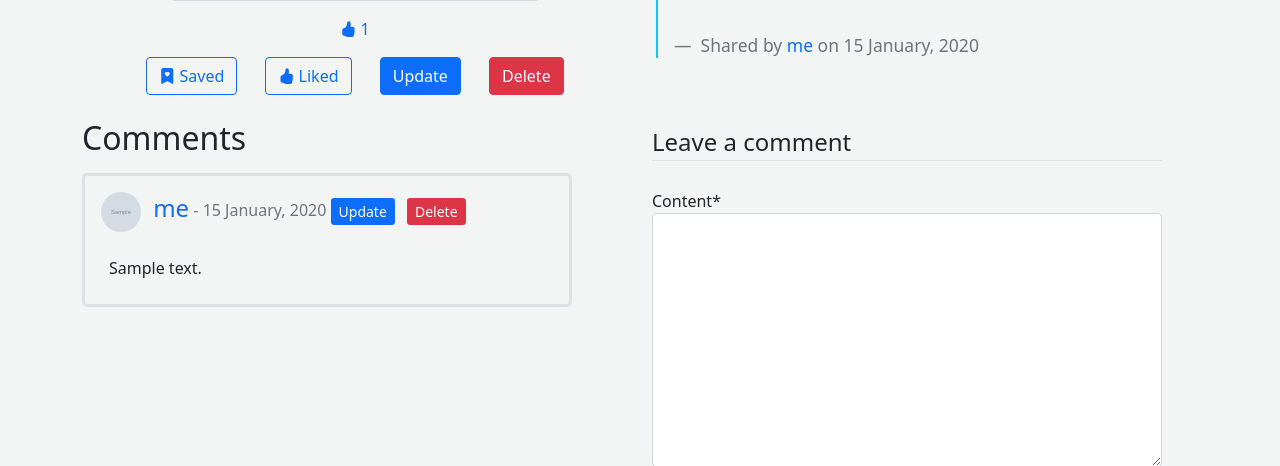
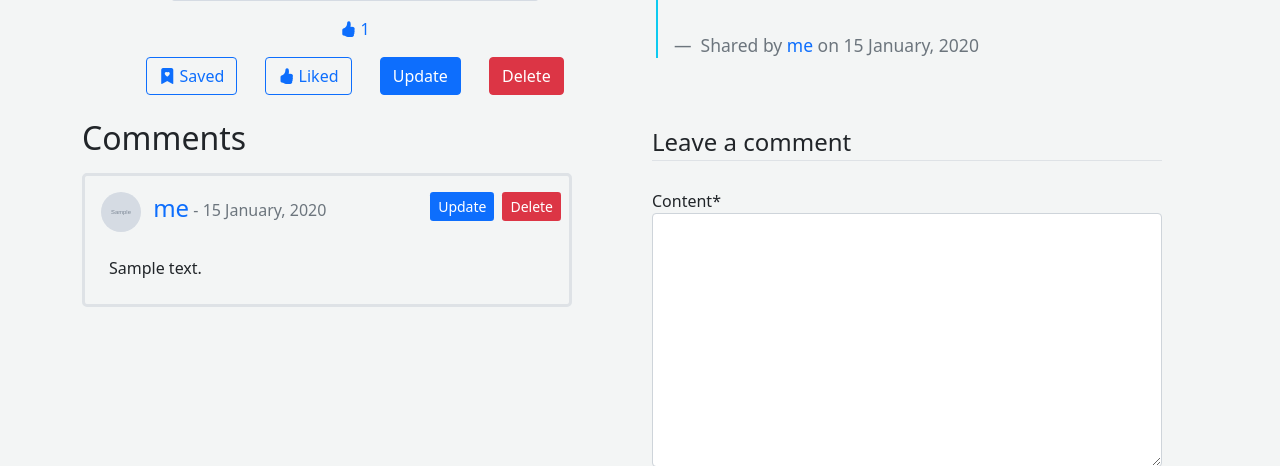
Before and after one commit to AntoanStefanov/library, a Django app: a page that uses books/templates/books/comments.html in a window 1280 px wide. Shown: the part 381-847 px from the top of the page. Run offline with Django 4.2, Linux system fonts and the light colour scheme; a user stored in the database is signed in; tables that the repository leaves empty hold one stand-in row (values such as "Sample post"); grey boxes marked "Sample" are stand-in pictures; some libraries are stand-ins or nearby versions.

Commit message:
bootstrap

```diff
--- a/books/templates/books/comments.html
+++ b/books/templates/books/comments.html
@@ -18,8 +18,8 @@
           <!-- https://docs.djangoproject.com/en/4.0/ref/templates/builtins/#date -->
           <span class="text-secondary">- {{ comment.date_posted|date:'d F, Y' }}</span>
           {% if user == comment.posted_by or user.is_superuser %}
-            <a class='btn-sm btn-primary me-2' href="{% url 'books_comment_update' pk=object.id slug=object.slug id=comment.id %}">Update</a>
-            <a class='btn-sm btn-danger' href="{% url 'books_comment_delete' pk=object.id slug=object.slug id=comment.id %}">Delete</a>
+            <a class='btn-sm btn-danger float-end mt-2' href="{% url 'books_comment_delete' pk=object.id slug=object.slug id=comment.id %}">Delete</a>
+            <a class='btn-sm btn-primary me-2 float-end mt-2' href="{% url 'books_comment_update' pk=object.id slug=object.slug id=comment.id %}">Update</a>
           {% endif %}
           <br>
           <p class="m-3">{{ comment.content }}</p>
--- a/books/views.py
+++ b/books/views.py
@@ -269,6 +269,8 @@ class BookDetailsView(FormMixin, DetailView):
             Get back to the current book details page.
         """
         if not self.kwargs.get('id'):
+            # if id not in kwargs, that means the comment is creating, which means it needs creator and book,
+            # if id is in kwargs, there is already posted_by and book, no need to change them,
             form.instance.posted_by = self.request.user
             form.instance.book = self.object
         form.save()
--- a/website/templates/website/base.html
+++ b/website/templates/website/base.html
@@ -9,6 +9,7 @@
     <meta name="viewport" content="width=device-width, initial-scale=1.0" />
 
     <!-- Bootstrap CSS -->
+    <!-- https://stackoverflow.com/questions/18672452/left-align-and-right-align-within-div-in-bootstrap -->
     <link
       href="https://cdn.jsdelivr.net/npm/bootstrap@5.1.3/dist/css/bootstrap.min.css"
       rel="stylesheet"
```
